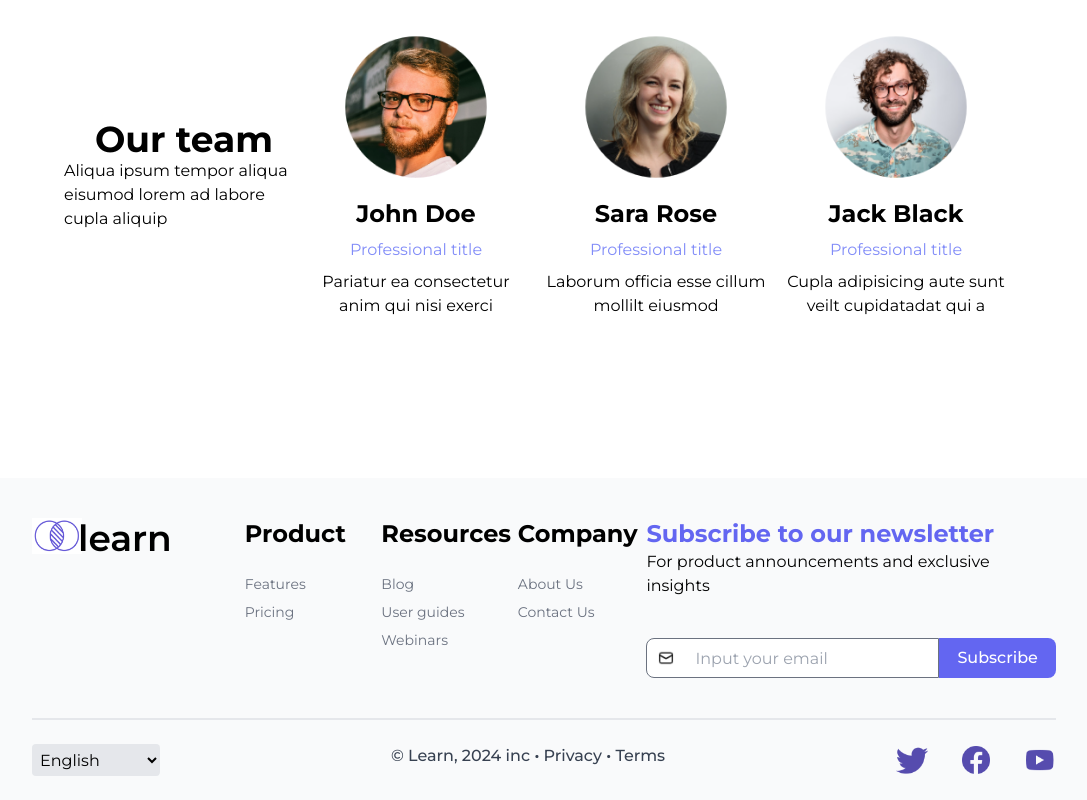
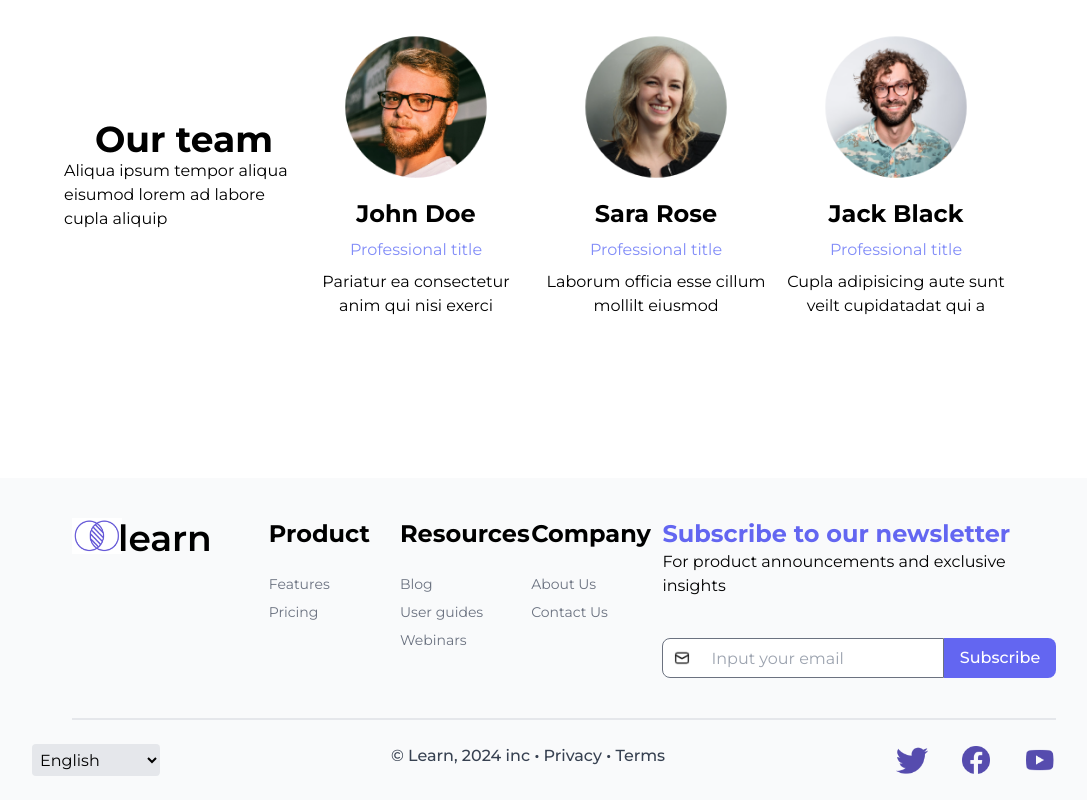
Before and after one commit to nemanjaKostovski/epam-learning-platform, a React (Vite) app: page /about-us in a window 1280 px wide. Shown: the part 952-1752 px from the top of the page, without its empty margins (96-1183 px from the left). Built offline with nearby package versions, Linux system fonts and the light colour scheme.

Commit message:
footer update

```diff
--- a/src/components/Footer/Footer.tsx
+++ b/src/components/Footer/Footer.tsx
@@ -26,7 +26,7 @@ const year = new Date().getFullYear();
 function Footer() {
   return (
     <footer className=' pl-[10%] pr-[10%] gap-x-8 gap-y-4 pt-10 bg-gray-50'>
-      <div className='grid grid-cols-5  border-b-2'>
+      <div className='grid grid-cols-5  border-b-2 ml-10'>
         <Logo />
         <FooterRow items={footerItems} />
         <div className='col-span-2 mb-10'>
--- a/src/components/Footer/FooterRow.tsx
+++ b/src/components/Footer/FooterRow.tsx
@@ -7,7 +7,7 @@ export default function FooterRow({ items }: FooterRowType) {
       {items.map((group, groupIndex) => (
         <div key={groupIndex} className='mb-6 text-gray-500 text-sm flex-col'>
           {group.map((item, itemIndex) => (
-            <div key={`${item.link}-${itemIndex}`} className='ml-2'>
+            <div key={`${item.link}-${itemIndex}`}>
               {itemIndex === 0 && (
                 <h2 className='text-2xl font-bold text-black mb-6'>
                   <Link to={item.link}>
```
